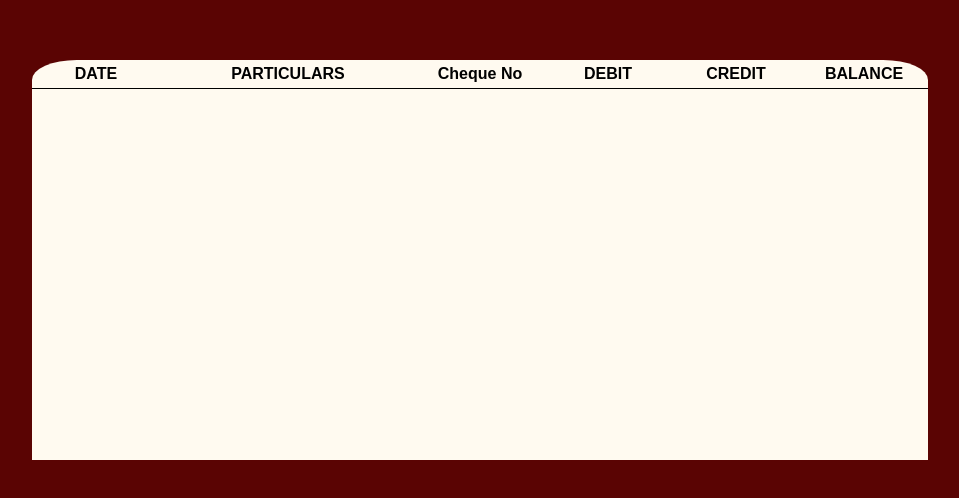
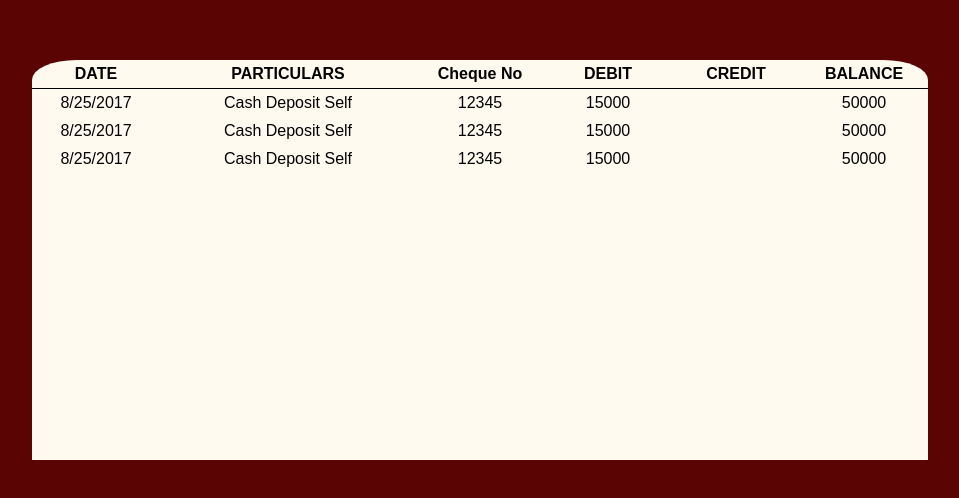
Before and after one commit to anishd19/passbook, a React (Create React App) app: page / in a window 1280 px wide. Shown: the part 140-638 px from the top of the page, without its empty margins (160-1119 px from the left). Built offline with nearby package versions, Linux system fonts and the light colour scheme.

Commit message:
adds dummyEntries to Page Component

```diff
--- a/src/App.js
+++ b/src/App.js
@@ -3,10 +3,44 @@ import Page from './Page';
 import './App.css';
 
 class App extends Component {
+  constructor(props) {
+    super(props);
+    this.state = {
+      date: new Date(Date.now()).toLocaleDateString()
+    }
+  }
+  componentWillMount() {
+    this.dummyEntries = [{
+      date : this.state.date,
+      particulars : "Cash Deposit Self",
+      chequeNumber : 12345,
+      debit : 15000,
+      credit : null,
+      balance : 50000
+    },
+    {
+      date : this.state.date,
+      particulars : "Cash Deposit Self",
+      chequeNumber : 12345,
+      debit : 15000,
+      credit : null,
+      balance : 50000
+    },
+    {
+      date : this.state.date,
+      particulars : "Cash Deposit Self",
+      chequeNumber : 12345,
+      debit : 15000,
+      credit : null,
+      balance : 50000
+    }];
+  }
   render() {
     return (
       <div className="App">
-        <Page />
+        <Page
+          entries = {this.dummyEntries}
+        />
       </div>
     );
   }
--- a/src/App.scss
+++ b/src/App.scss
@@ -16,6 +16,9 @@ body {
   }
   th {
     border-bottom: thin solid black;
+  }
+
+  th, td {
     width: 10vw;
     padding: 5px 0 5px;
     content: '';
--- a/src/Page.js
+++ b/src/Page.js
@@ -3,15 +3,32 @@ import './App.css';
 
 class Page extends Component {
   render() {
+    let rows = this.props.entries.map((entry, index) => {
+      return (
+        <tr key = {index}>
+          <td>{entry.date.toString()}</td>
+          <td className="double">{entry.particulars}</td>
+          <td>{entry.chequeNumber}</td>
+          <td>{entry.debit}</td>
+          <td>{entry.credit}</td>
+          <td>{entry.balance}</td>
+        </tr>
+      );
+    });
     return (
       <div className="Page">
         <table>
+          <tbody>
+            <tr>
               <th>DATE</th>
               <th className="double">PARTICULARS</th>
               <th>Cheque No</th>
               <th>DEBIT</th>
               <th>CREDIT</th>
               <th>BALANCE</th>
+            </tr>
+            {rows}
+          </tbody>
         </table>
       </div>
     );
```
Lines whose indentation alone changed are shown as unchanged.
